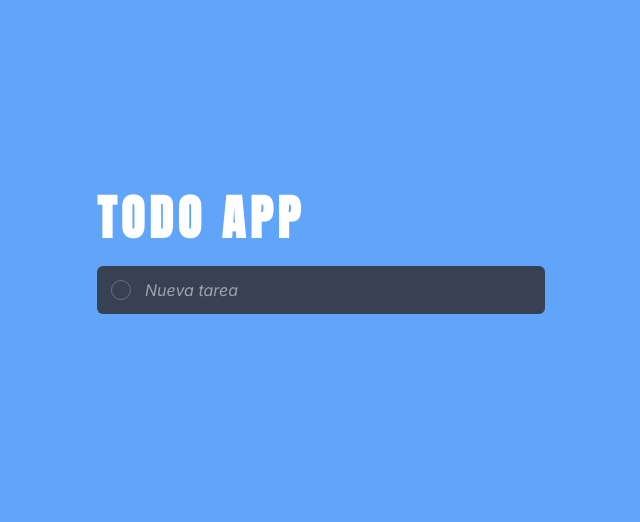
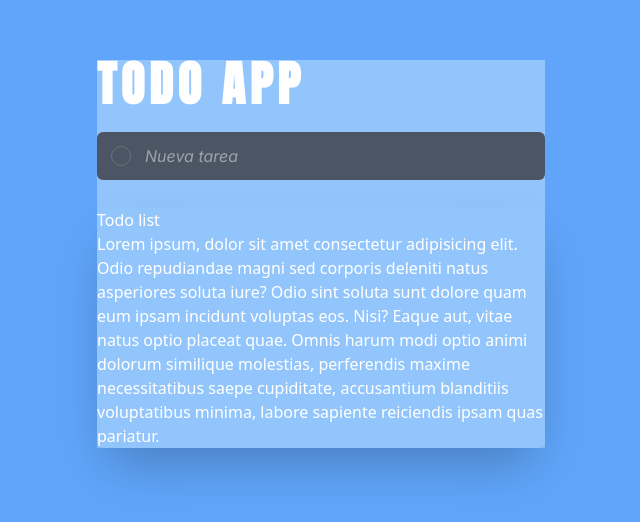
Before and after one commit to totan2929/ToDo-App-con-React, a React (Vite) app: page / in a window 1280 px wide. Shown: the part 146-668 px from the top of the page, without its empty margins (319-959 px from the left). Built offline with nearby package versions, Linux system fonts and the light colour scheme.

Commit message:
The TodoList.jsx component is created

```diff
--- a/src/App.jsx
+++ b/src/App.jsx
@@ -1,13 +1,19 @@
 import Title from "./components/Title/Title";
 import Input from "./components/Input/Input";
+import TodoList from "./components/TodoList/TodoList";
 
 function App() {
   return (
     <>
       <div className="bg-blue-400 min-h-screen text-white flex flex-col items-center justify-center px-4">
-        <div className="container flex flex-col max-w-md">
+        <div className="container bg-blue-300 flex flex-col max-w-md">
           <Title title="TODO APP" />
           <Input/>
+          <TodoList>
+            <h2>Todo list</h2>
+            <p>Lorem ipsum, dolor sit amet consectetur adipisicing elit. Odio repudiandae magni sed corporis deleniti natus asperiores soluta iure? Odio sint soluta sunt dolore quam eum ipsam incidunt voluptas eos. Nisi?
+            Eaque aut, vitae natus optio placeat quae. Omnis harum modi optio animi dolorum similique molestias, perferendis maxime necessitatibus saepe cupiditate, accusantium blanditiis voluptatibus minima, labore sapiente reiciendis ipsam quas pariatur.</p>
+          </TodoList>
         </div>
       </div>
     </>
--- a/src/components/Input/Input.jsx
+++ b/src/components/Input/Input.jsx
@@ -8,7 +8,7 @@ const Input = () => {
       </div>
       <input
         type="text"
-        className='w-full pl-12 pr-4 py-3 bg-gray-700 rounded-md focus:outline-none focus:shadow-lg focus:border-blue-500 transition-all duration-300 ease-in-out placeholder:italic font-inter'
+        className='w-full pl-12 pr-4 py-3 bg-gray-600 rounded-md focus:outline-none focus:shadow-lg focus:border-blue-500 transition-all duration-300 ease-in-out placeholder:italic font-inter'
         placeholder="Nueva tarea"
       />
     </div>
--- /dev/null
+++ b/src/components/TodoList/TodoList.jsx
@@ -0,0 +1,9 @@
+import React from 'react'
+
+const TodoList = ({children}) => {
+  return (
+    <div className='flex flex-col mt-7 rounded-md overflow-hidden shadow-2xl'>{children}</div>
+  )
+}
+
+export default TodoList
```
